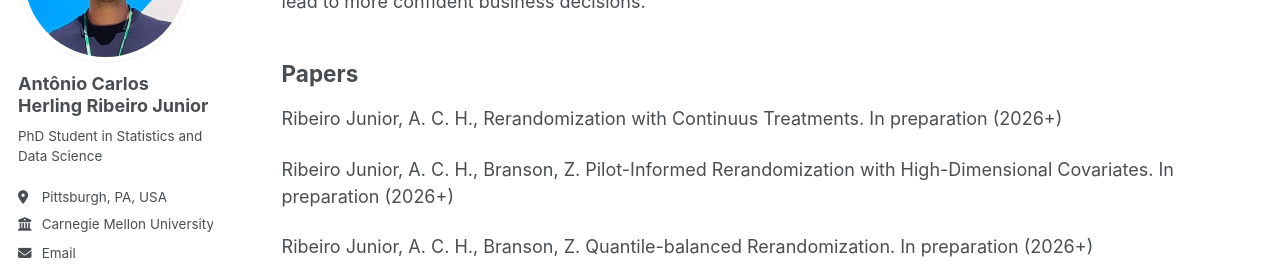
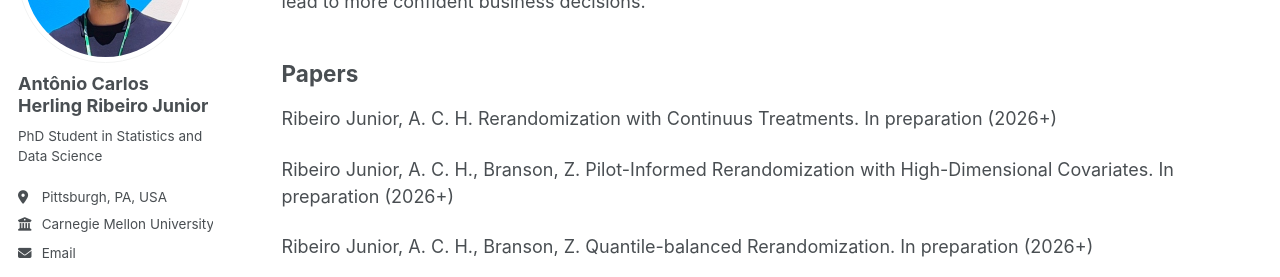
Before and after one commit to antonioherling/antonioherling.github.io, a Jekyll site: the page built from _pages/research.md, in a window 1280 px wide and 1193 px high. Shown: the part 211-488 px from the top of the window. Built offline with Jekyll 4.4.1, drawn with Linux system fonts in a browser that asks for light colours; some web fonts are replaced.

```diff
--- a/_pages/research.md
+++ b/_pages/research.md
@@ -12,7 +12,7 @@ I am broadly interested in causal inference and experimental designs. My researc
 Papers
 ------
 
-Ribeiro Junior, A. C. H., Rerandomization with Continuus Treatments. In preparation (2026+)
+Ribeiro Junior, A. C. H. Rerandomization with Continuus Treatments. In preparation (2026+)
 
 Ribeiro Junior, A. C. H., Branson, Z. Pilot-Informed Rerandomization with High-Dimensional Covariates. In preparation (2026+)
 
```
